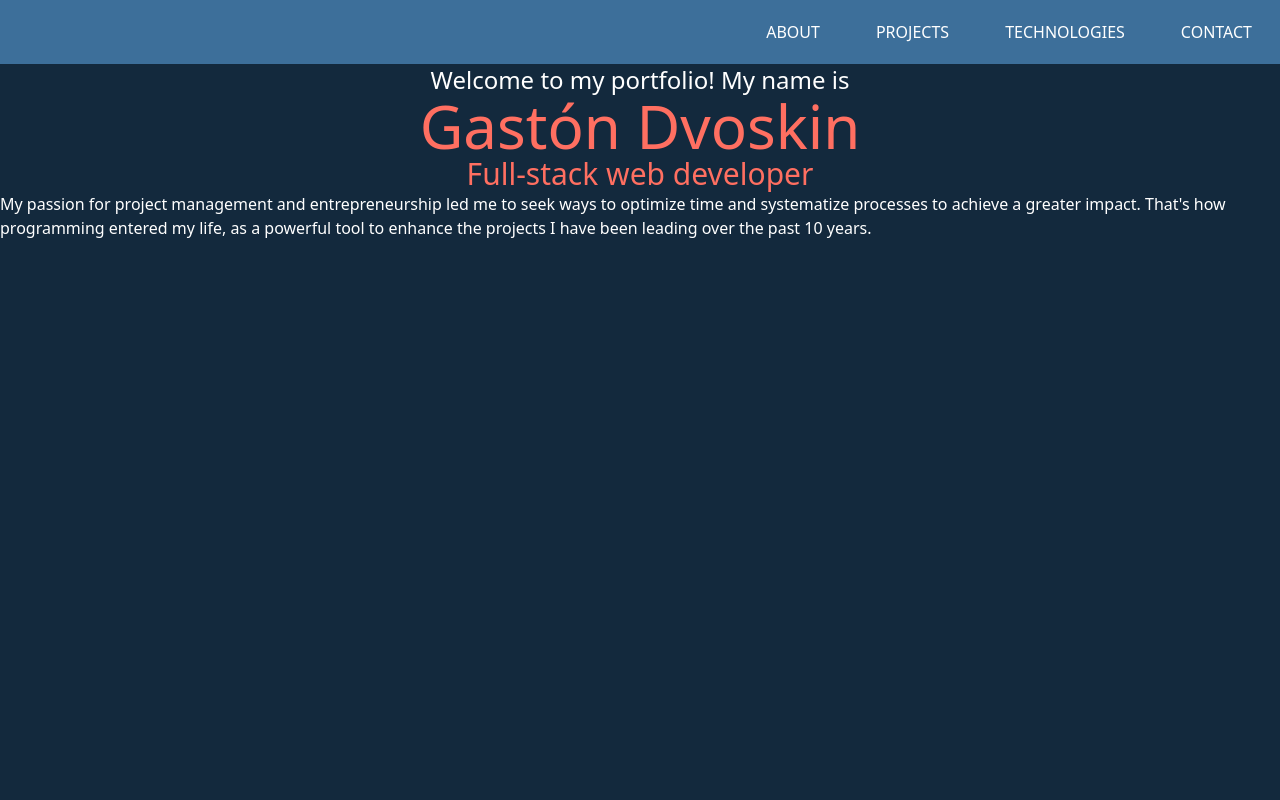
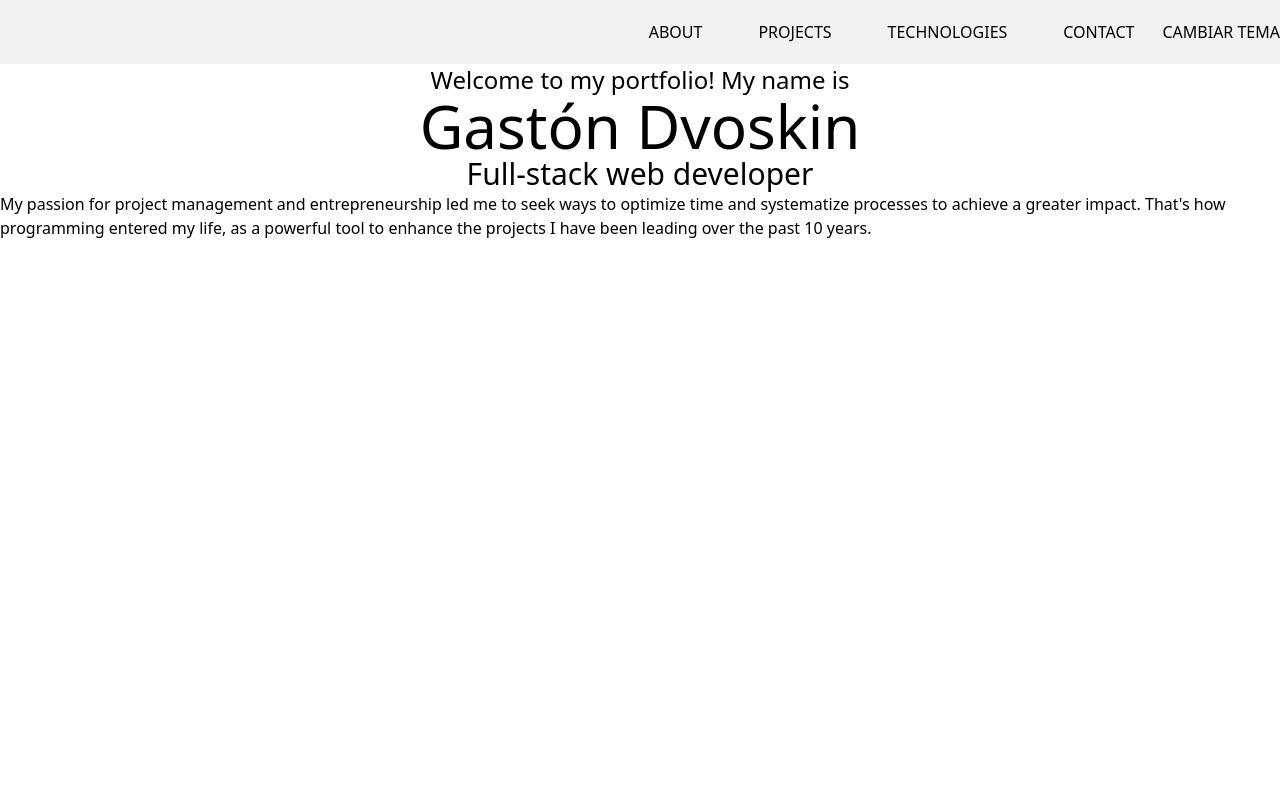
Before and after one commit to gastondvoskin/portfolio, a React (Vite) app: page / in a window 1280 px wide. Shown: the top 800 px of the page. Built offline with nearby package versions, Linux system fonts and the light colour scheme.

Commit message:
Added basic configuration for dark theme

```diff
--- a/src/components/Footer.jsx
+++ b/src/components/Footer.jsx
@@ -13,7 +13,7 @@ const Footer = () => {
   const WHATSAPP_URL = `https://wa.me/${dataContact.telephoneNumber}?text=${encodedMessage}`;
 
   return (
-    <div name="footer" className="flex bg-mybg-two w-full justify-center h-20 items-center" >
+    <div name="footer" className="flex w-full justify-center h-20 items-center" >
       <a href={dataContact.github} target="_blank">
         <img className="w-10 h-10" src={github} alt="GitHub"  />
       </a>
--- a/src/components/Navbar.jsx
+++ b/src/components/Navbar.jsx
@@ -1,21 +1,47 @@
+import { useEffect } from "react";
 import { Link } from "react-scroll";
 
 const Navbar = () => {
+  const toggleDarkMode = () => {
+    const html = document.querySelector("html");
+    html.classList.toggle("dark");
+  };
   return (
-    <nav className="flex flex-row justify-end items-center bg-mybg-two w-full h-16 text-mytext fixed">
+    <nav className="flex flex-row justify-end items-center bg-mybg w-full h-16 text-mytext fixed dark:bg-mybgd dark:text-mytextd">
       <div className="flex">
-        <Link className="px-7 cursor-pointer" to="about" smooth={true} duration={500}>
+        <Link
+          className="px-7 cursor-pointer"
+          to="about"
+          smooth={true}
+          duration={500}
+        >
           ABOUT
         </Link>
-        <Link className="px-7 cursor-pointer" to="projects" smooth={true} duration={500}>
+        <Link
+          className="px-7 cursor-pointer"
+          to="projects"
+          smooth={true}
+          duration={500}
+        >
           PROJECTS
         </Link>
-        <Link className="px-7 cursor-pointer" to="skills" smooth={true} duration={500}>
+        <Link
+          className="px-7 cursor-pointer"
+          to="skills"
+          smooth={true}
+          duration={500}
+        >
           TECHNOLOGIES
         </Link>
-        <Link className="px-7 cursor-pointer" to="contact" smooth={true} duration={500}>
+        <Link
+          className="px-7 cursor-pointer"
+          to="contact"
+          smooth={true}
+          duration={500}
+        >
           CONTACT
         </Link>
+        <button onClick={toggleDarkMode}> CAMBIAR TEMA</button>
       </div>
     </nav>
   );
--- a/src/sections/About.jsx
+++ b/src/sections/About.jsx
@@ -9,11 +9,11 @@ const About = () => {
   const dataAbout = dataOwner === 'dvoskin' ? dataDvoskinAbout : dataRovalettiAbout;
 
   return (
-    <main name="about" className="h-screen bg-mybg-one text-mytext pt-16 pb-16">
+    <main name="about" className="h-screen pt-16 pb-16">
       <div className="flex flex-col items-center">
-        <h3 className="text-mytext text-2xl">Welcome to my portfolio! My name is</h3>
-        <h1 className="text-myacc-one text-6xl">{name}</h1>
-        <h2 className="text-myacc-one text-3xl">Full-stack web developer</h2>
+        <h3 className="text-2xl">Welcome to my portfolio! My name is</h3>
+        <h1 className="text-6xl">{name}</h1>
+        <h2 className="text-3xl">Full-stack web developer</h2>
         <p>{dataAbout}</p>
       </div>
     </main>
--- a/tailwind.config.js
+++ b/tailwind.config.js
@@ -4,14 +4,20 @@ export default {
     "./index.html",
     "./src/**/*.{js,ts,jsx,tsx}",
   ],
+  darkMode: 'class',
   theme: {
     extend: {
       colors: {
-        'mybg-one': '#13293D',
-        'mybg-two': '#3D6F9A',
-        'myacc-one': '#FF6F61',
-        'myacc-two': '#00CED1',
-        'mytext': '#FFFFFF'
+        // light
+        'mybg': '#f2f2f2', /* light gray */
+        'mytext': 'black',  /* black */
+        'myacc': '#13293D', /* deep blue */
+
+        // dark
+        'mybgd': '#13293D', /* deep blue */
+        'mytextd': 'white', /* white */
+        'myaccd': '#f2f2f2', /* light gray */
+        // 'myaccd1': '#FF6F61', /* pink */
       },
     },
   },
```
Also changed, not shown: comments.txt.
